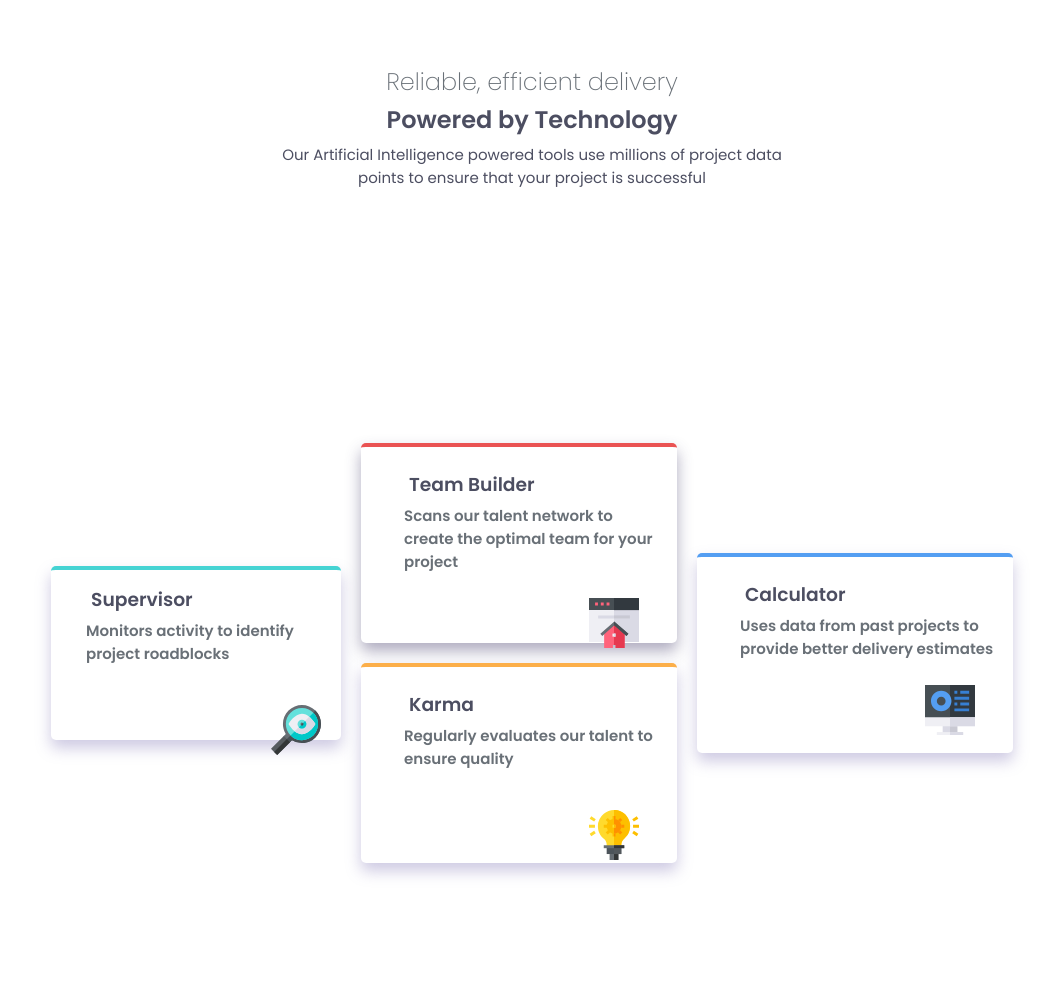
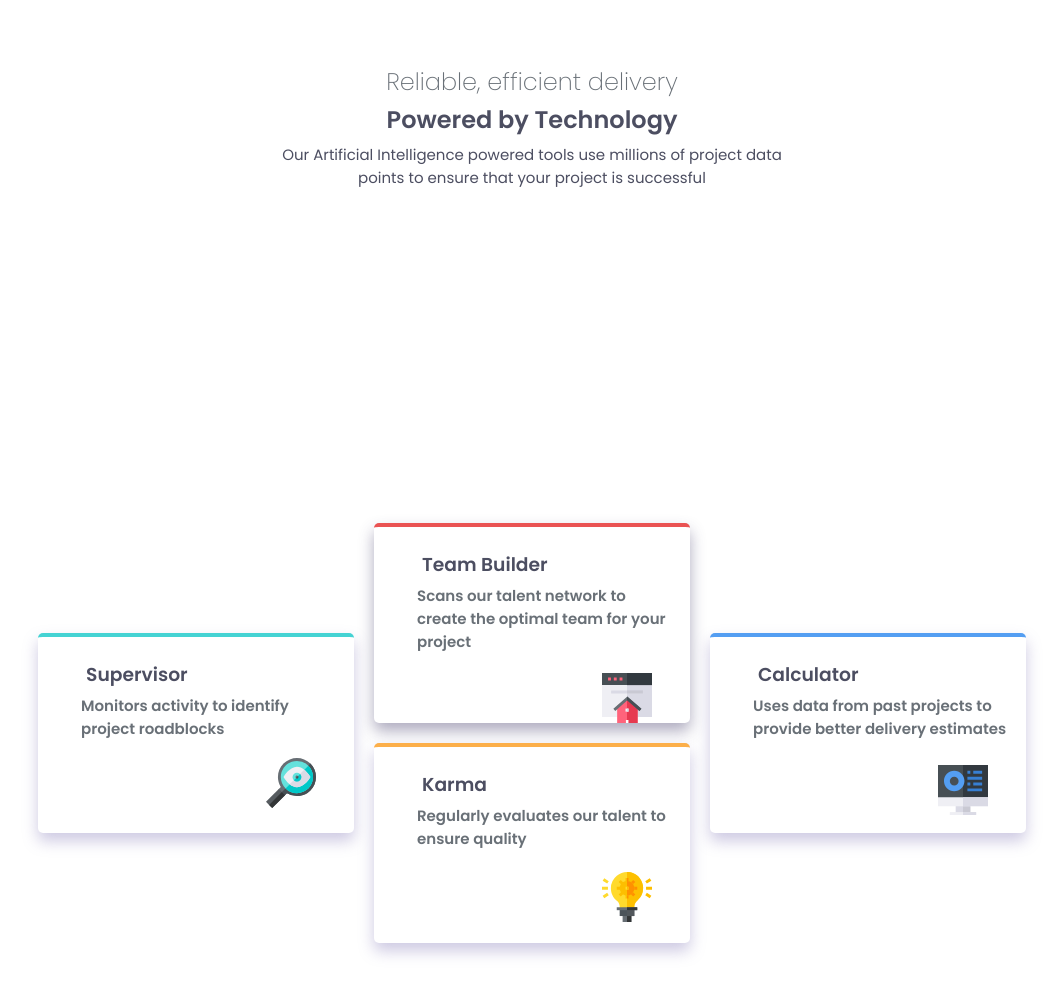
Before and after one commit to Appseries360/Four-card-feature-section-master, a plain HTML site: page index.html in a window 1280 px wide. Shown: the top 996 px of the page, without its empty margins (108-1171 px from the left). Drawn offline with Linux system fonts and the light colour scheme; a web font is replaced by a local one.

Commit message:
Update style.css

```diff
--- a/style.css
+++ b/style.css
@@ -32,8 +32,7 @@
     align-items: center;
     margin-top: 5%;
     gap: 20px;
-    height: 100vh;
-    width: 100%;
+    height: 120vh;
 }
 .card {
     width: 280px;
@@ -42,8 +41,7 @@
     border-top: 4px solid hsl(180, 62%, 55%);
     box-shadow: 0px 8px 15px  rgba(134, 125, 185, 0.415);
     height: 160px;
-    padding-top: 10px;
-    padding-left: 10px;
+    padding: 18px;
 }
  .test {
   margin-left: 25px;
@@ -64,7 +62,7 @@
     width: 50px;
     height: 50px;
     float: right;
-    margin-top: 40px;
+    margin-top: 18px;
     margin-right: 20px;
 }
 .topdown {
@@ -86,7 +84,7 @@
     width: 50px;
     height: 50px;
     float: right;
-    margin-top: 25px;
+    margin-top: 20px;
     margin-right: 20px;
 
 }
@@ -104,7 +102,7 @@
     width: 50px;
     height: 50px;
     float: right;
-    margin-top: 40px;
+    margin-top: 22px;
     margin-right: 20px;
 }
 .card-4 {
@@ -141,9 +139,11 @@
         max-width: 180px;
         flex-direction: column;
         position: relative;
-        left: 20%;
+        left: 25%;
         vertical-align: middle;
     }
+
+
 }
 /* @media (max-width: 375px) {
     .container {
```
